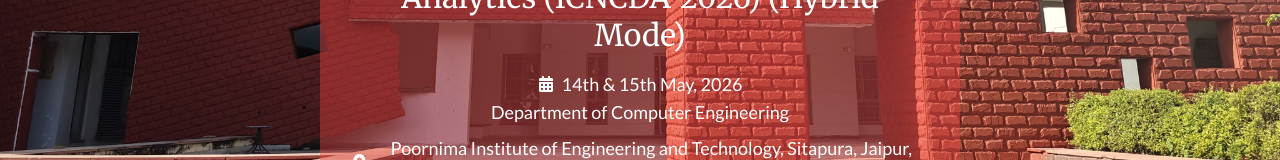
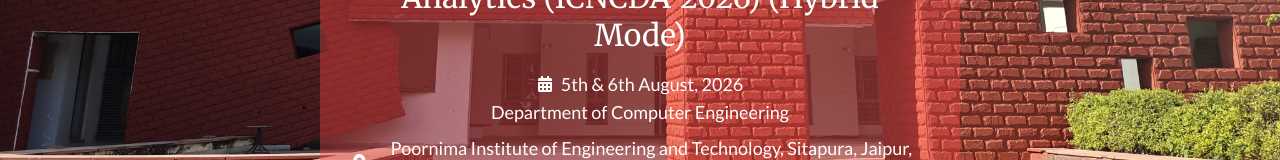
Before and after one commit to Diyamehta60/Department_conference, a React (Vite) app: page / in a window 1280 px wide. Shown: the part 520-680 px from the top of the page. Built offline with nearby package versions, Linux system fonts and the light colour scheme.

Commit message:
via anil sir

```diff
--- a/src/components/Hero.jsx
+++ b/src/components/Hero.jsx
@@ -73,7 +73,7 @@
                 <div className="flex justify-center items-center mt-4 text-white">
                     <FaCalendarAlt className="mr-2" />
                     <span className="font-body text-lg">
-                        14th & 15th May, 2026
+                        5th & 6th August, 2026
                     </span>
                 </div>
                 <h2 className="font-body text-lg text-white">
```
Also changed, not shown: 1 other file (tests, documents, lock files or other folders).
